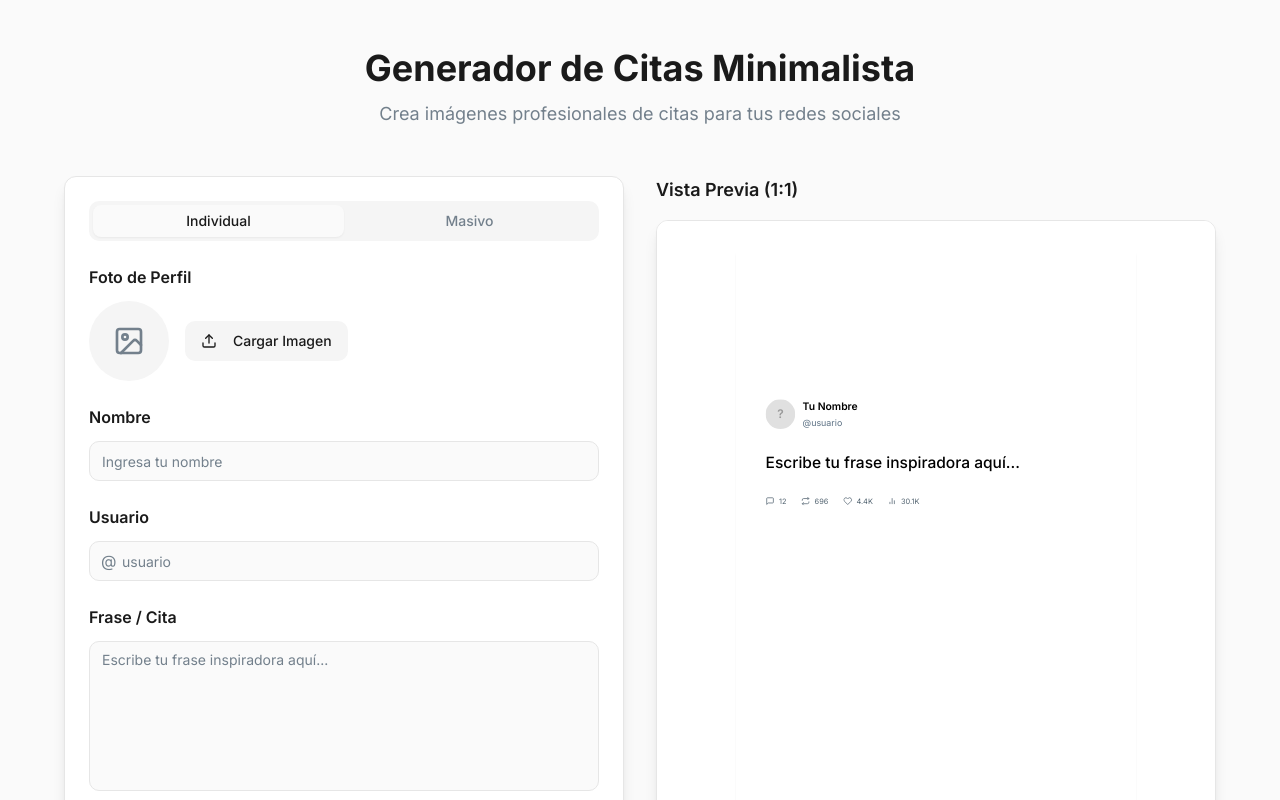
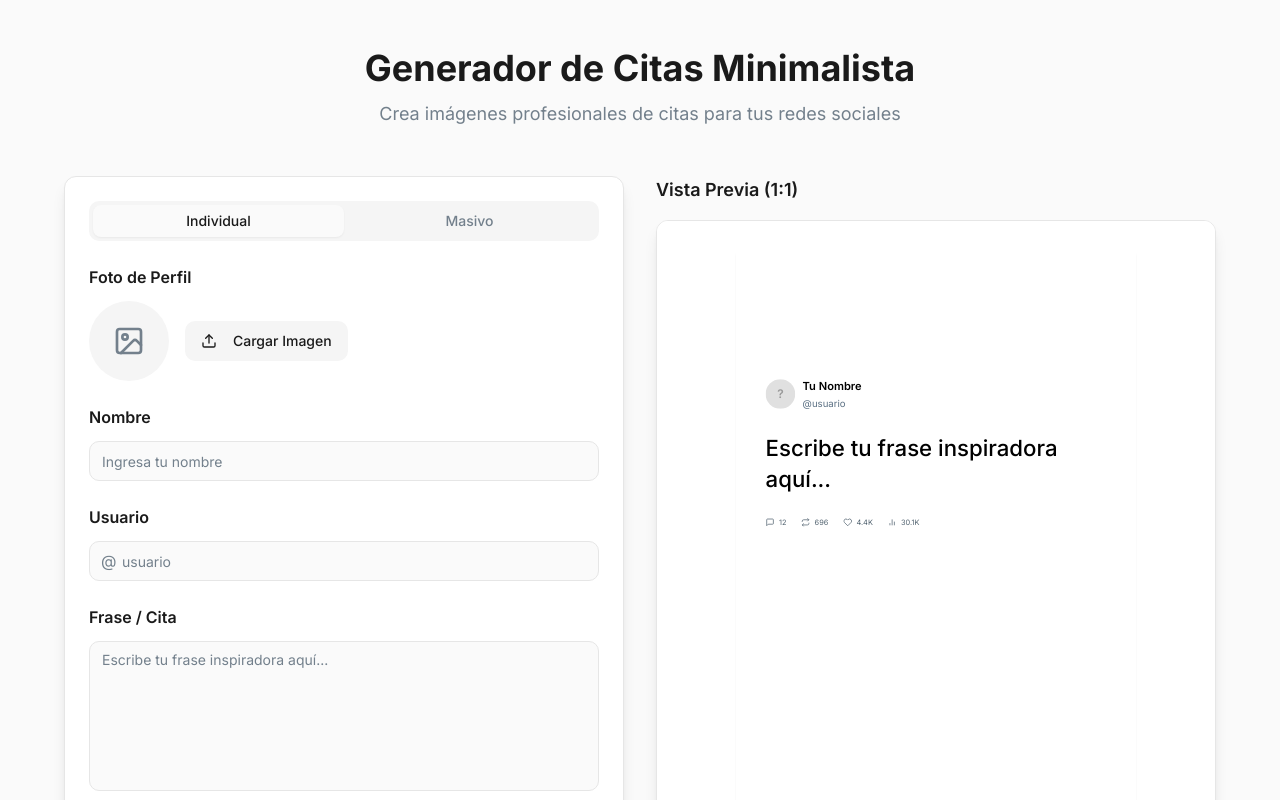
Before and after one commit to FabrizioBiagi/minimal-quote-maker, a React (Vite) app: page / in a window 1280 px wide. Shown: the top 800 px of the page. Built offline with nearby package versions, Linux system fonts and the light colour scheme; the HTML template or start-up script is replaced by a standard one.

Commit message:
Reverted to commit 22cca5a9f142aabaa5c3a096efdc7a029f91368a

```diff
--- a/src/components/QuoteCard.tsx
+++ b/src/components/QuoteCard.tsx
@@ -89,7 +89,7 @@ export const QuoteCard = forwardRef<HTMLDivElement, QuoteCardProps>(
             <div>
               <div
                 style={{
-                  fontSize: "28px",
+                  fontSize: "30px",
                   fontWeight: 600,
                   color: "#000000",
                   marginBottom: "4px",
@@ -99,7 +99,7 @@ export const QuoteCard = forwardRef<HTMLDivElement, QuoteCardProps>(
               </div>
               <div
                 style={{
-                  fontSize: "24px",
+                  fontSize: "26px",
                   fontWeight: 400,
                   color: "#5B7083",
                 }}
@@ -112,7 +112,7 @@ export const QuoteCard = forwardRef<HTMLDivElement, QuoteCardProps>(
           {/* Quote Text */}
           <div
             style={{
-              fontSize: aspectRatio === "square" ? "42px" : "48px",
+              fontSize: aspectRatio === "square" ? "60px" : "68px",
               fontWeight: isBold ? 700 : 500,
               fontStyle: isItalic ? "italic" : "normal",
               color: "#000000",
```
